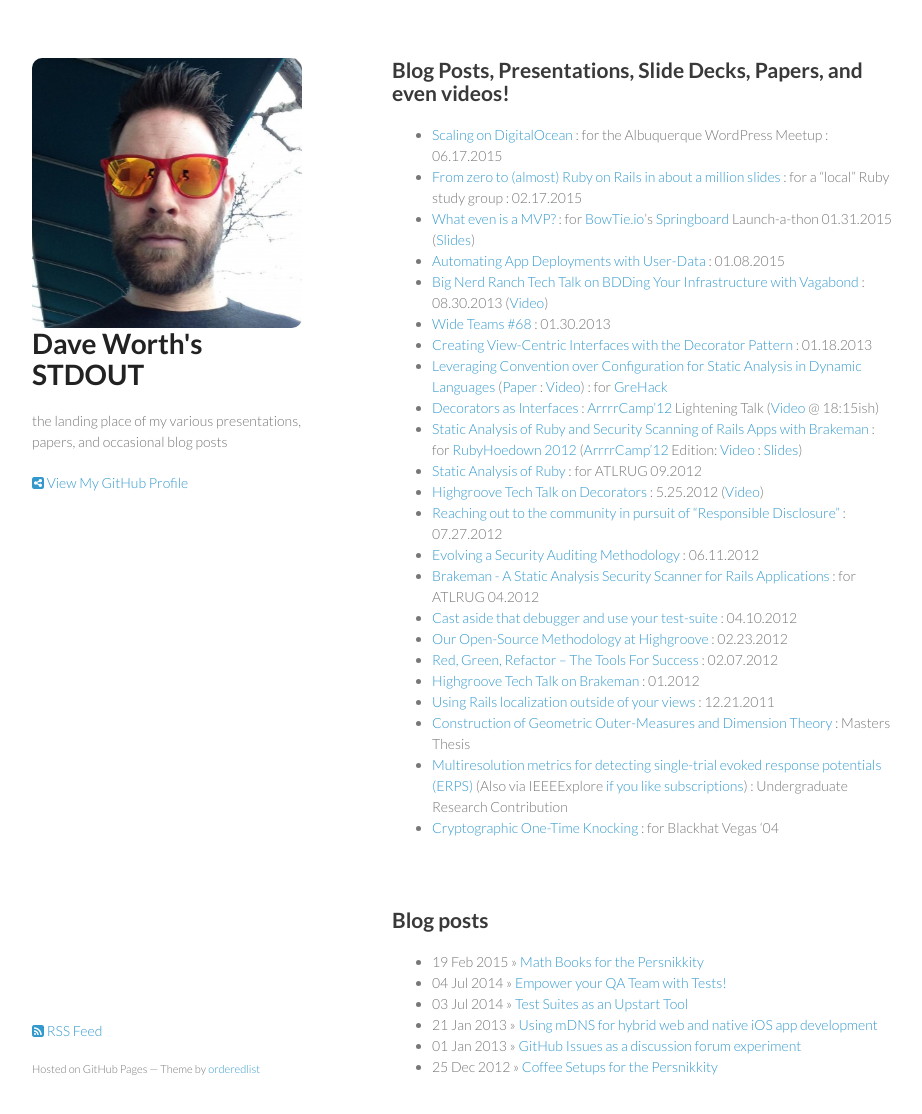
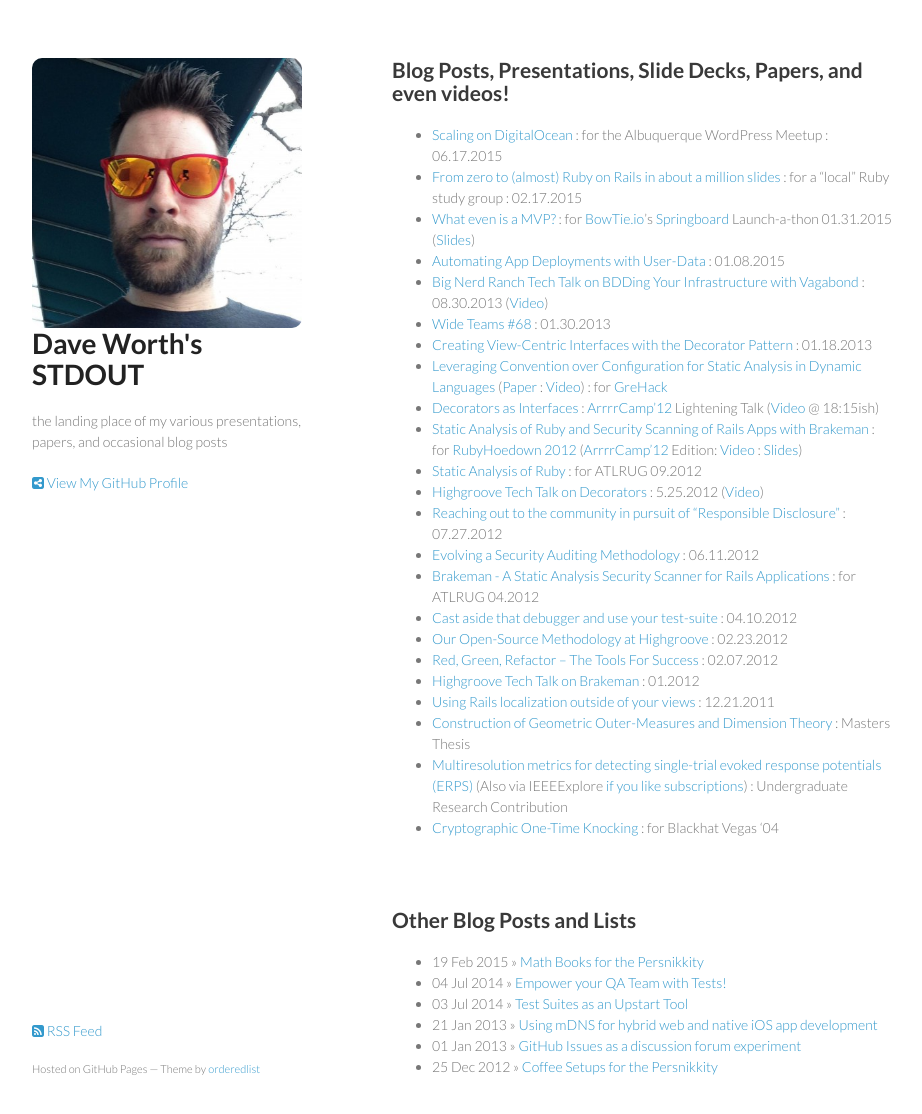
Before and after one commit to daveworth/daveworth.github.com, a Jekyll site: the page built from index.md, in a window 1280 px wide and 1147 px high. Shown: the top 1114 px of the window, without its empty margins (178-1100 px from the left). Built offline with Jekyll 4.4.1, drawn with Linux system fonts in a browser that asks for light colours; nearby versions of some CDN libraries.

Commit message:
other stuffs

```diff
--- a/_layouts/default.html
+++ b/_layouts/default.html
@@ -29,7 +29,7 @@
       </section>
 
       <section>
-        <h2>Blog posts</h2>
+        <h2>Other Blog Posts and Lists</h2>
         <ul class="posts">
           {% for post in site.posts %}
             <li><span>{{ post.date | date_to_string }}</span> &raquo; <a href="{{ post.url }}">{{ post.title }}</a></li>
```
